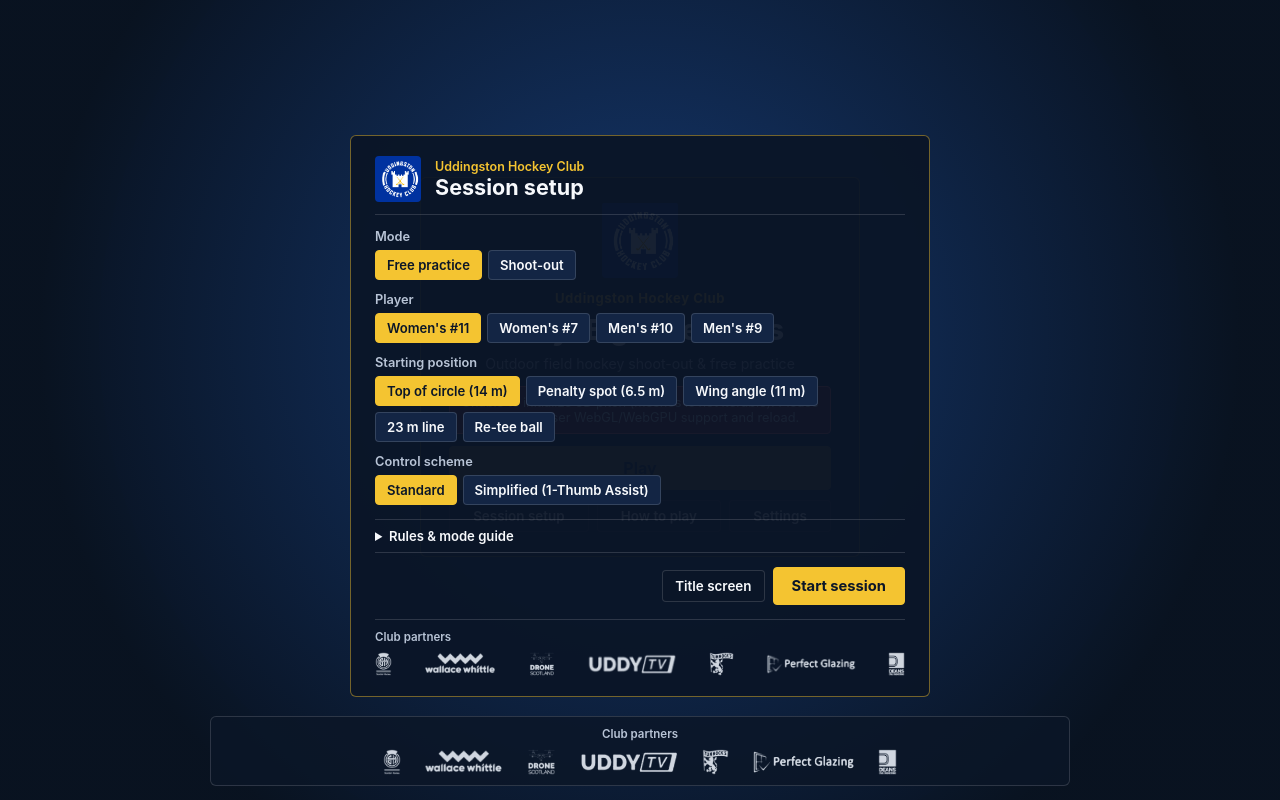
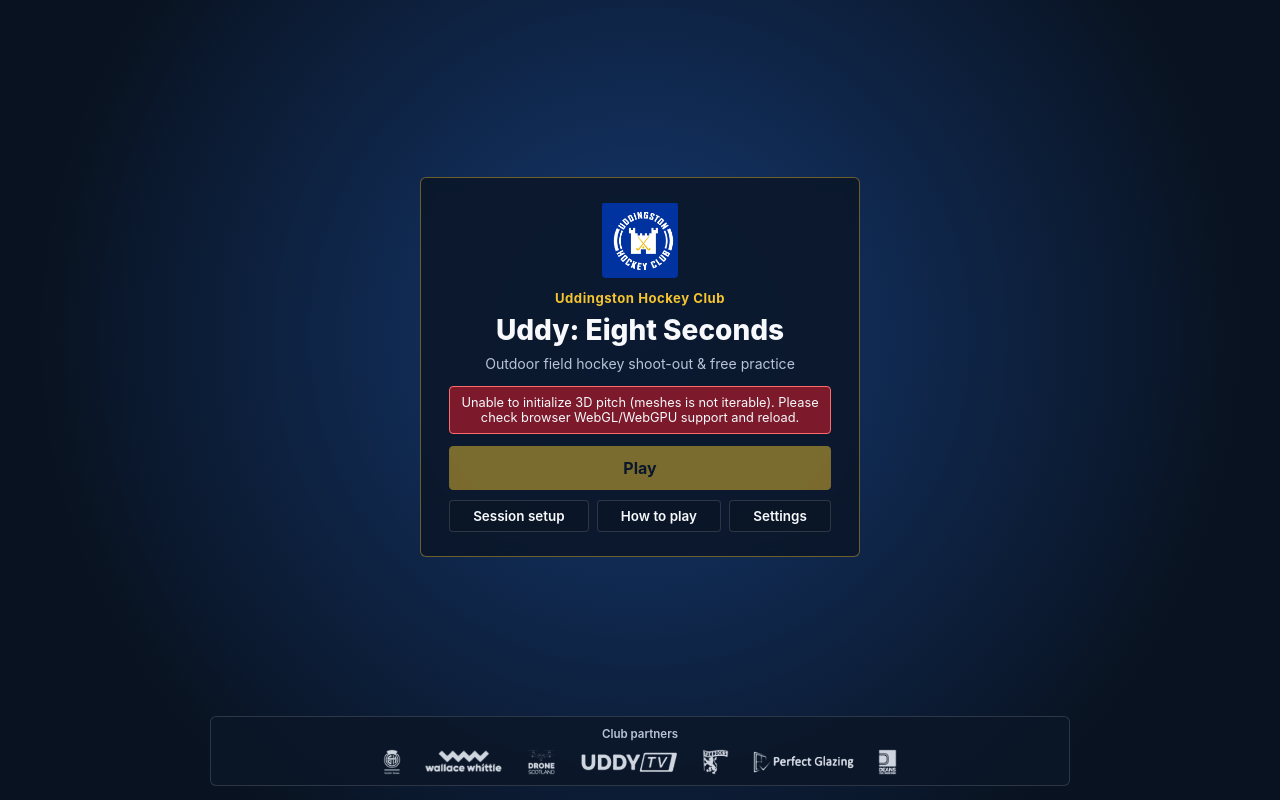
Before and after one commit to Mcsnappy-maker/uddy-eight-seconds, a website built with Vite: page index.html in a window 1280 px wide. Built offline with nearby package versions, Linux system fonts and the light colour scheme; what @babylonjs/core would draw is missing.

Commit message:
fix: hide session setup on initial load and use Uddingston HC crest as favicon

```diff
--- a/src/ui/EncounterHUD.ts
+++ b/src/ui/EncounterHUD.ts
@@ -331,7 +331,7 @@ export class EncounterHUD {
         </div>
       </aside>
 
-      <div class="attract-overlay" id="attract-overlay" role="dialog" aria-labelledby="setup-heading">
+      <div class="attract-overlay hidden" id="attract-overlay" role="dialog" aria-labelledby="setup-heading">
         <div class="setup-panel">
           <div class="setup-header">
             <img class="setup-crest" src="./assets/branding/uddingston_crest.png" alt="Uddingston Hockey Club crest" />
@@ -395,7 +395,7 @@ export class EncounterHUD {
 
           <div class="setup-actions" id="setup-actions-ready">
             <button class="hud-btn" id="btn-setup-title" type="button">Title screen</button>
-            <button class="primary-cta" id="btn-start-attempt" type="button">Start session</button>
+            <button class="primary-cta" id="btn-start-attempt" type="button" disabled>Start session</button>
           </div>
           <div class="setup-actions hidden" id="setup-actions-active">
             <button class="primary-cta" id="btn-unlock-setup" type="button">Restart to change setup</button>
@@ -833,6 +833,7 @@ export class EncounterHUD {
     (this.root.querySelector('#chk-dev-overlay') as HTMLInputElement).addEventListener('change', (e) => {
       this.setDevOverlayVisible((e.target as HTMLInputElement).checked);
     });
+    this.syncOverlayVisibility();
   }
 
   public clearActiveTouchPointers(): void {
```
Also changed, not shown: index.html (+2 -1 lines).
